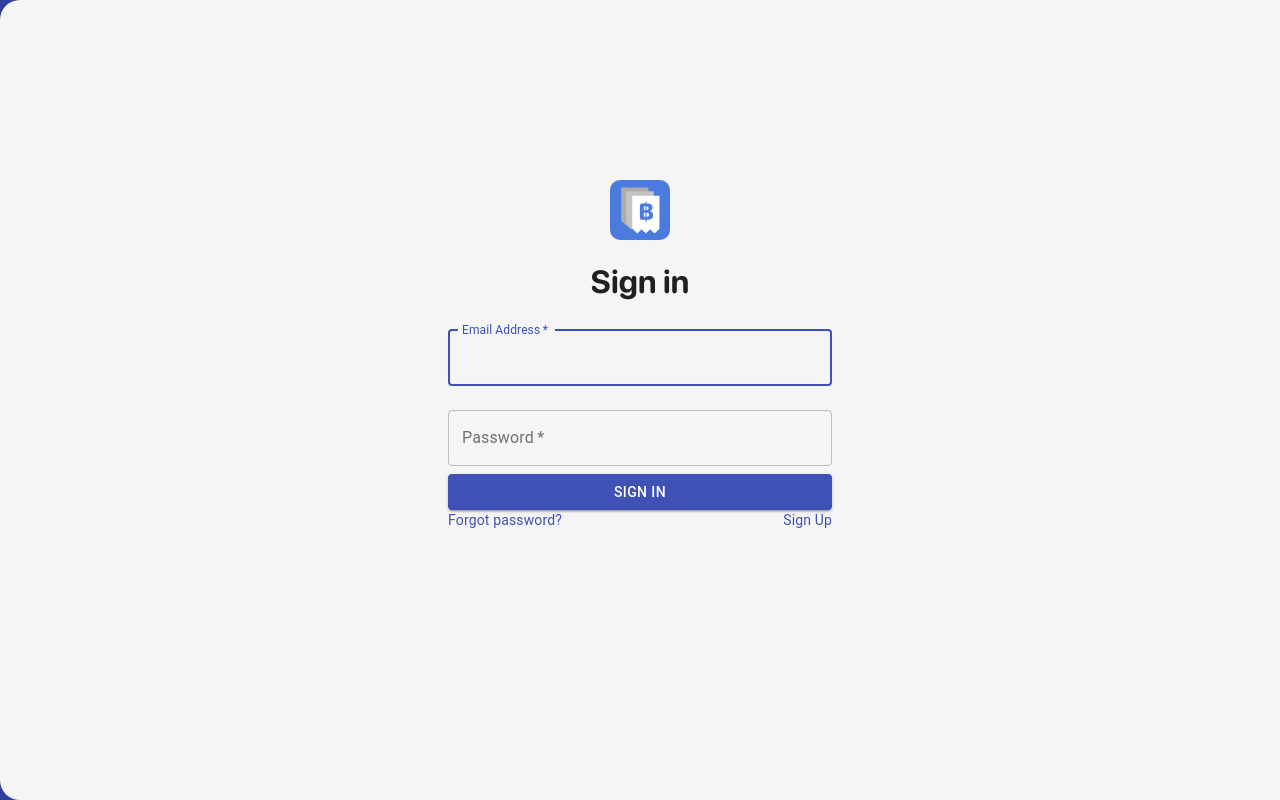
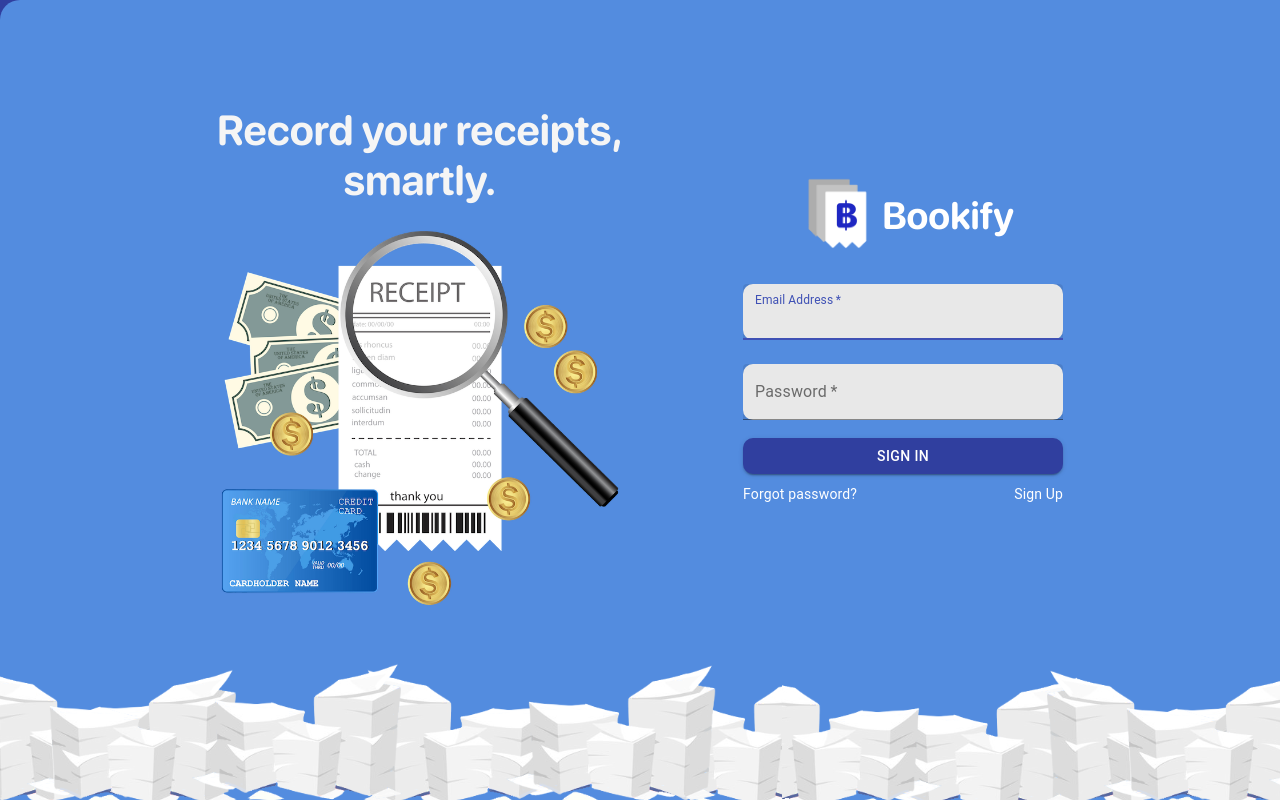
Before and after one commit to 08jhs05/Bookify, a React (Create React App) app in the folder client/: page / in a window 1280 px wide. Built offline with nearby package versions, Linux system fonts and the light colour scheme.

Commit message:
visual update for signIn page

```diff
--- a/client/src/components/SignIn.js
+++ b/client/src/components/SignIn.js
@@ -21,25 +21,27 @@
 
 const useStyles = makeStyles((theme) => ({
   container: {
-    backgroundColor: 'whitesmoke',
+    backgroundColor: 'rgb(83, 140, 223)',
     borderRadius: '20px 0 0 20px',
     height: '100vh',
     width: '100%',
     margin: 0,
   },
   paper: {
-    marginTop: theme.spacing(20),
+    width:'25vw',
+    zIndex: '999',
     display: 'flex',
     flexDirection: 'column',
     alignItems: 'center',
+    justifyContent: 'center',
+    marginBottom: theme.spacing(6)
   },
   avatar: {
     margin: theme.spacing(1),
     backgroundColor: theme.palette.secondary.main,
   },
   form: {
-    width: '30%', // Fix IE 11 issue.
-    marginTop: theme.spacing(1),
+    width: '100%', // Fix IE 11 issue.
   },
   submit: {
     margin: theme.spacing(3, 0, 2),
@@ -90,20 +92,33 @@
 
   return (
     <section className={classes.container}>
-      <CssBaseline />
+      <div style={{display:'flex', alignItems:'center', justifyContent:'center', width: '100%', height: '90%'}}>
+        <div style={{display:'flex', flexDirection:'column', alignItems:'center', marginRight:'120px', zIndex:'999'}}>
+          <div style={{fontSize:'42px', color:'whitesmoke', display:'flex', flexDirection:'column', alignItems:'center', marginBottom:'10px'}}>
+            <div>Record your receipts,</div>
+            <div>smartly.</div>
+          </div>
+          <img
+          src="/illustration.png"
+          alt="Illustration"
+          style={{width:'50vh', height:'50vh'}}/>
+        </div>
           <div className={classes.paper}>
+            <div style={{display:'flex', alignItems:'center', marginBottom:'10px'}}>
               <img
-            className="logo"
-            src="/icons/coloredLogo.png"
+                style={{width:'90px', height:'90px'}}
+                src="/icons/noBGLogo.png"
                 alt="logo icon"
               />
-        <div className="signin_title">
-          Sign in
+              <div style={{fontSize:'38px', color:'white', marginTop:'6px'}}>Bookify</div>
             </div>
           <form className={classes.form}>
             {isError && <div style={{color:'red'}}>{isError}</div>}
             <TextField
-            variant="outlined"
+            style={{
+              backgroundColor: "white", borderRadius:'10px'
+              }}
+              variant="filled"
               margin="normal"
               required
               fullWidth
@@ -114,9 +129,13 @@
               value={formValues.email}
               onChange={handleChange}
               autoFocus
+              back
             />
             <TextField
-            variant="outlined"
+            style={{
+              backgroundColor: "white", borderRadius:'10px'
+              }}
+              variant="filled"
               margin="normal"
               required
               fullWidth
@@ -129,6 +148,7 @@
               autoComplete="current-password"
             />
               <Button
+              style={{marginTop:'10px', backgroundColor:'#303F9F', borderRadius:'10px'}}
                 type="submit"
                 fullWidth
                 variant="contained"
@@ -141,17 +161,22 @@
             <Grid container>
               <Grid item xs>
                 <Link href="#" variant="body2">
-                Forgot password?
+                  <div style={{color:'white', marginTop:'10px'}}>Forgot password?</div>
                 </Link>
               </Grid>
               <Grid item>
                 <Link href="#" variant="body2">
-                {"Sign Up"}
+                  <div style={{color:'white', marginTop:'10px'}}>Sign Up</div>
                 </Link>
               </Grid>
             </Grid>
           </form>
         </div>
+      </div>
+      <img
+      src="/bg.png"
+      alt="background photo"
+      style={{position:'fixed', bottom:'0'}}/>
     </section>
   );
 }
```
Also changed, not shown: client/public/bg.png (added), client/public/illustration.png (added). Lines whose indentation alone changed are shown as unchanged.
